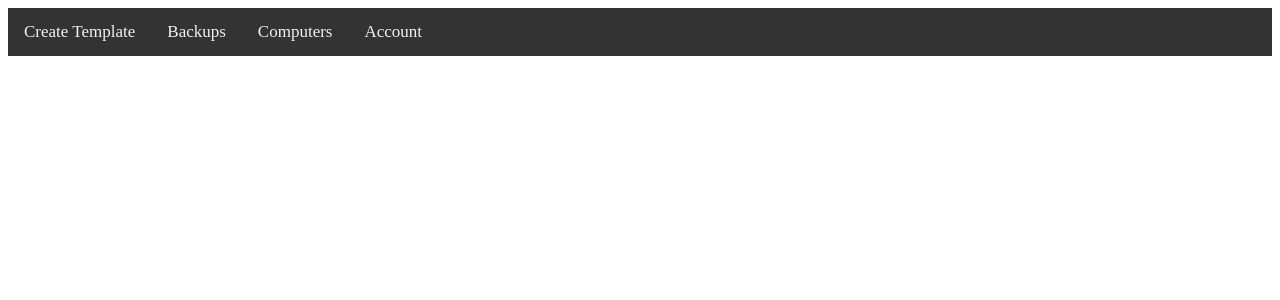
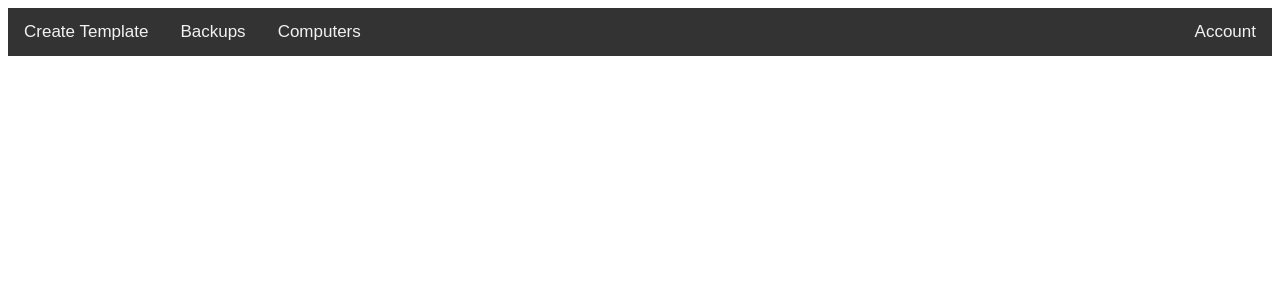
Before and after one commit to MrRadyy/ApiAngular, an Angular app: page / in a window 1280 px wide. Shown: the top 300 px of the page. Built offline with nearby package versions, Linux system fonts and the light colour scheme.

Commit message:
Visual chnges

```diff
--- a/src/app/app.component.html
+++ b/src/app/app.component.html
@@ -2,7 +2,7 @@
   <a href="">Create Template</a>
   <a routerLink="backup.component">Backups</a>
   <a routerLink="computers.component" >Computers</a>
-  <a routerLink="users.component">Account</a>
+  <a style="float:right" routerLink="users.component">Account</a>
 </div>
 
 
--- a/src/app/app.component.scss
+++ b/src/app/app.component.scss
@@ -13,6 +13,7 @@
   padding: 14px 16px;
   text-decoration: none;
   font-size: 17px;
+  font-family: Arial;
 }
 
 .topnav a:hover {
@@ -24,5 +25,8 @@
   background-color: #3494fa;
   color: white;
 }
-
+.topnav a:last-child
+{
+float: left;
+}
 /* TOPNAV END  */
```
